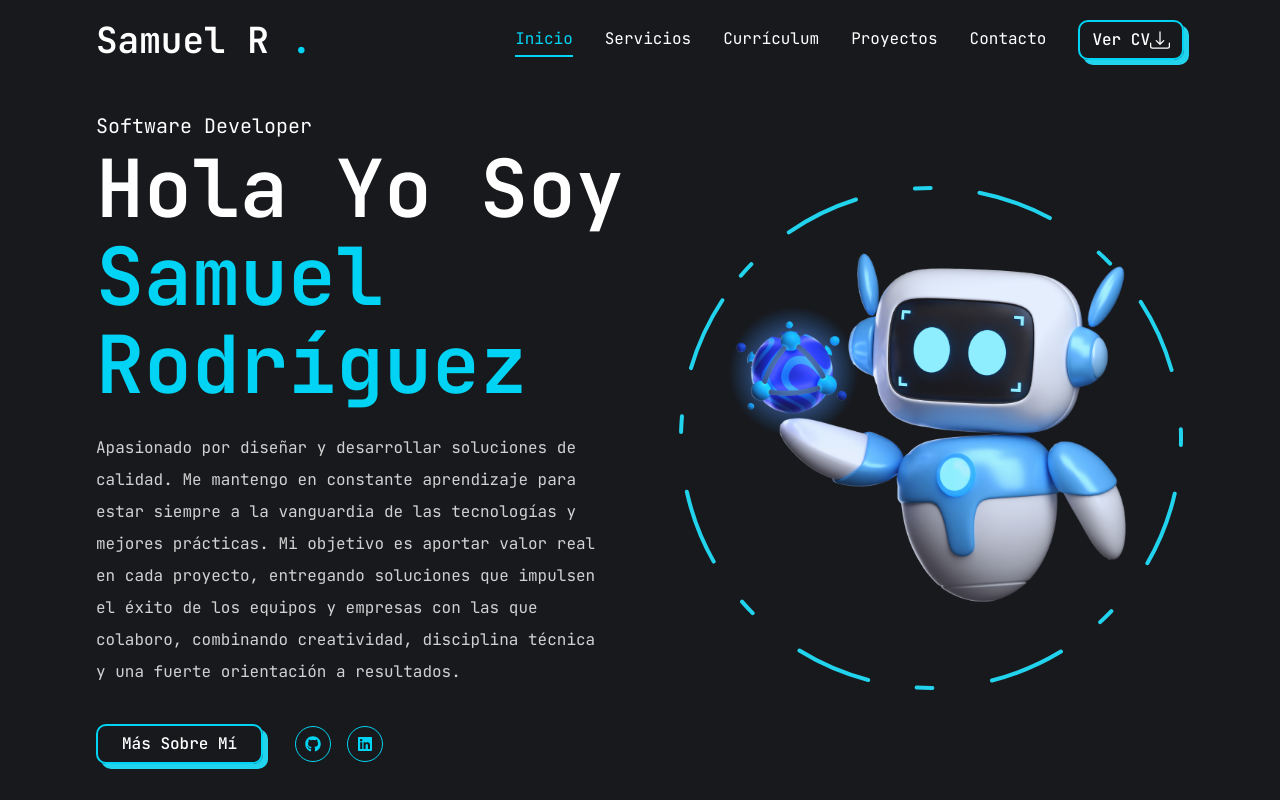
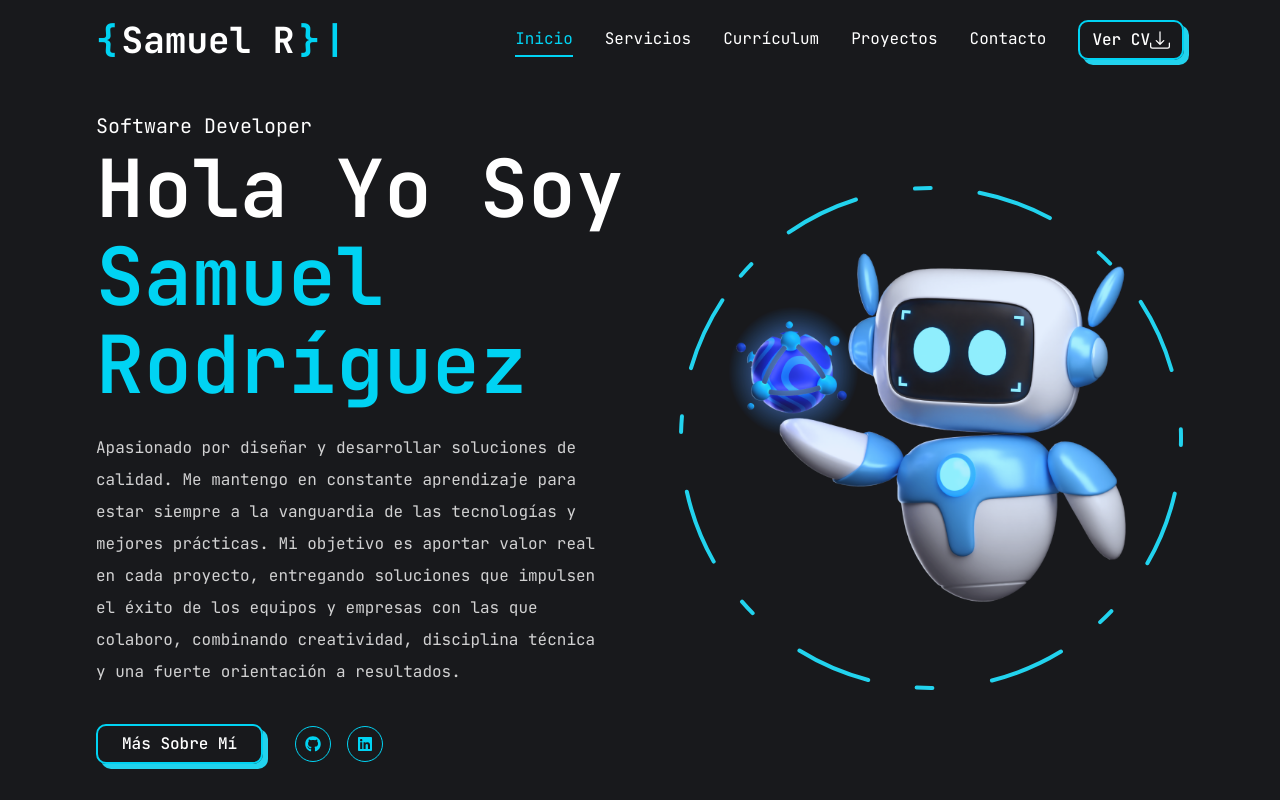
Before and after one commit to SamuelRodriguezC/Portfoleo, a Next.js app in the folder my-app/: page / in a window 1280 px wide. Shown: the top 800 px of the page. Built offline with nearby package versions, Linux system fonts and the light colour scheme.

Commit message:
Realizar animaciones y estilos en el logo

```diff
--- a/my-app/components/uiComponents/Header.jsx
+++ b/my-app/components/uiComponents/Header.jsx
@@ -1,27 +1,76 @@
-import Link from 'next/link'
-import React from 'react'
-import NavBar from './NavBar'
-import { Button } from '../ui/button'
-import NavbarMovile from './NavbarMovile'
+"use client";
+
+import Link from "next/link";
+import React from "react";
+import NavBar from "./NavBar";
+import { Button } from "../ui/button";
+import NavbarMovile from "./NavbarMovile";
 import { BsDownload } from "react-icons/bs";
+import { motion } from "framer-motion";
 
+const cursorVariants = {
+  blink: {
+    opacity: [1, 0, 1],
+    transition: {
+      duration: 0.8,
+      repeat: Infinity,
+    },
+  },
+};
 
 const Header = () => {
   return (
-        <header className='py-7 xl:py-5 text-white padding-x'>
+    <header className="py-7 xl:py-5 text-white padding-x">
       <div className="container mx-auto flex justify-between items-center">
+        {/* Logo con animación estilo terminal */}
+        <Link href="/">
+          <motion.div
+            whileHover={{ scale: 1.05, rotate: -1 }}     // Efecto al pasar el mouse: crece un poco y gira ligeramente
+            transition={{ type: "spring", stiffness: 200 }}
+            className="flex items-center cursor-pointer font-mono text-4xl font-bold"
+          >
+            {/* Llave de apertura "{" con animación de entrada desde la izquierda */}
+            <motion.span
+              initial={{ x: -10, opacity: 0 }}
+              animate={{ x: 0, opacity: 1 }}
+              transition={{ duration: 0.5 }}
+              className="text-main"
+            >
+              {"{"}
+            </motion.span>
 
-                {/* Logo */}
-                <Link href="/">
-                    <h1 className='text-4xl font-semibold'>
-                        Samuel R <span className='text-main'>.</span>
-                    </h1>
+            {/* Texto principal del logo */}
+            <span className="px-1">Samuel&nbsp;R</span>
+
+            {/* Llave de cierre "}" con animación de entrada desde la derecha */}
+            <motion.span
+              initial={{ x: 10, opacity: 0 }}
+              animate={{ x: 0, opacity: 1 }}
+              transition={{ duration: 0.5 }}
+              className="text-main"
+            >
+              {"}"}
+            </motion.span>
+
+            {/* Cursor "|" con animación de parpadeo */}
+            <motion.span
+              variants={cursorVariants}
+              animate="blink"
+              className="ml-1 text-main"
+            >
+              |
+            </motion.span>
+          </motion.div>
         </Link>
 
         {/* Barra de Navegación para Escritorio */}
         <div className="hidden lg:flex items-center gap-8">
-                    <NavBar/>
-                <a href="/cv/cv_samuel_rodriguez.pdf" target="_blank" rel="noopener noreferrer">
+          <NavBar />
+          <a
+            href="/cv/cv_samuel_rodriguez.pdf"
+            target="_blank"
+            rel="noopener noreferrer"
+          >
             <Button>
               <span>Ver CV</span>
               <BsDownload className="text-xl" />
@@ -31,12 +80,11 @@ const Header = () => {
 
         {/* Barra de Navegación para Móviles */}
         <div className="lg:hidden">
-                    <NavbarMovile/>
+          <NavbarMovile />
         </div>
-
       </div>
     </header>
-    )
-}
+  );
+};
 
-export default Header
+export default Header;
```
Lines whose indentation alone changed are shown as unchanged.
